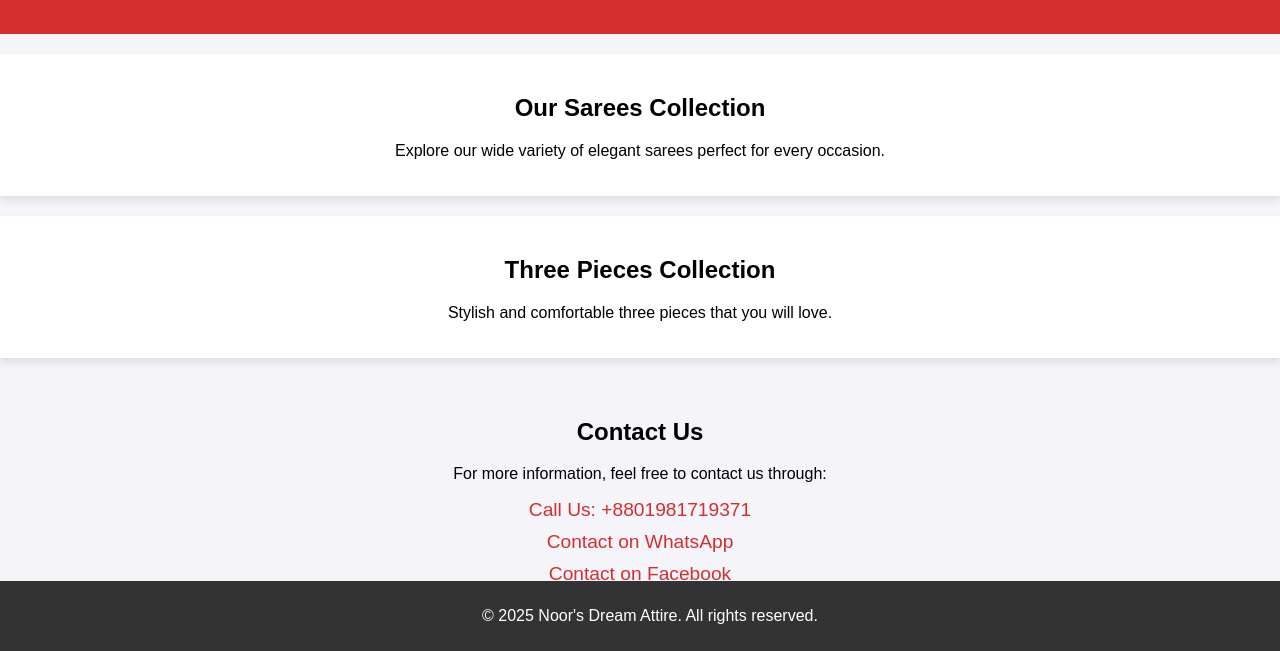
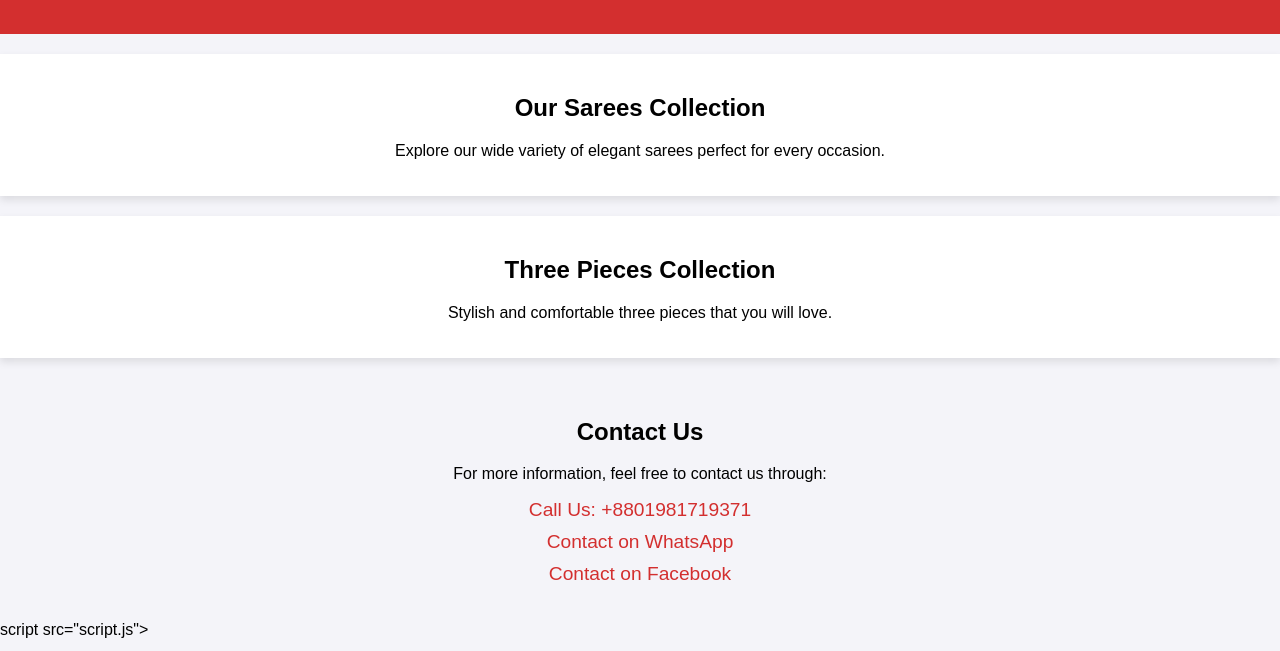
Before and after one commit to saimurrahimsaim/noorsdreamattire, a plain HTML site: page index.html in a window 1280 px wide. Shown: the part 149-800 px from the top of the page. Drawn offline with Linux system fonts and the light colour scheme.

Commit message:
Update index.html

```diff
--- a/index.html
+++ b/index.html
@@ -43,10 +43,6 @@
         </ul>
     </section>
 
-    <footer>
-        <p>&copy; 2025 Noor's Dream Attire. All rights reserved.</p>
-    </footer>
-
-    <script src="script.js"></script>
+script src="script.js"></script>
 </body>
 </html>
```
